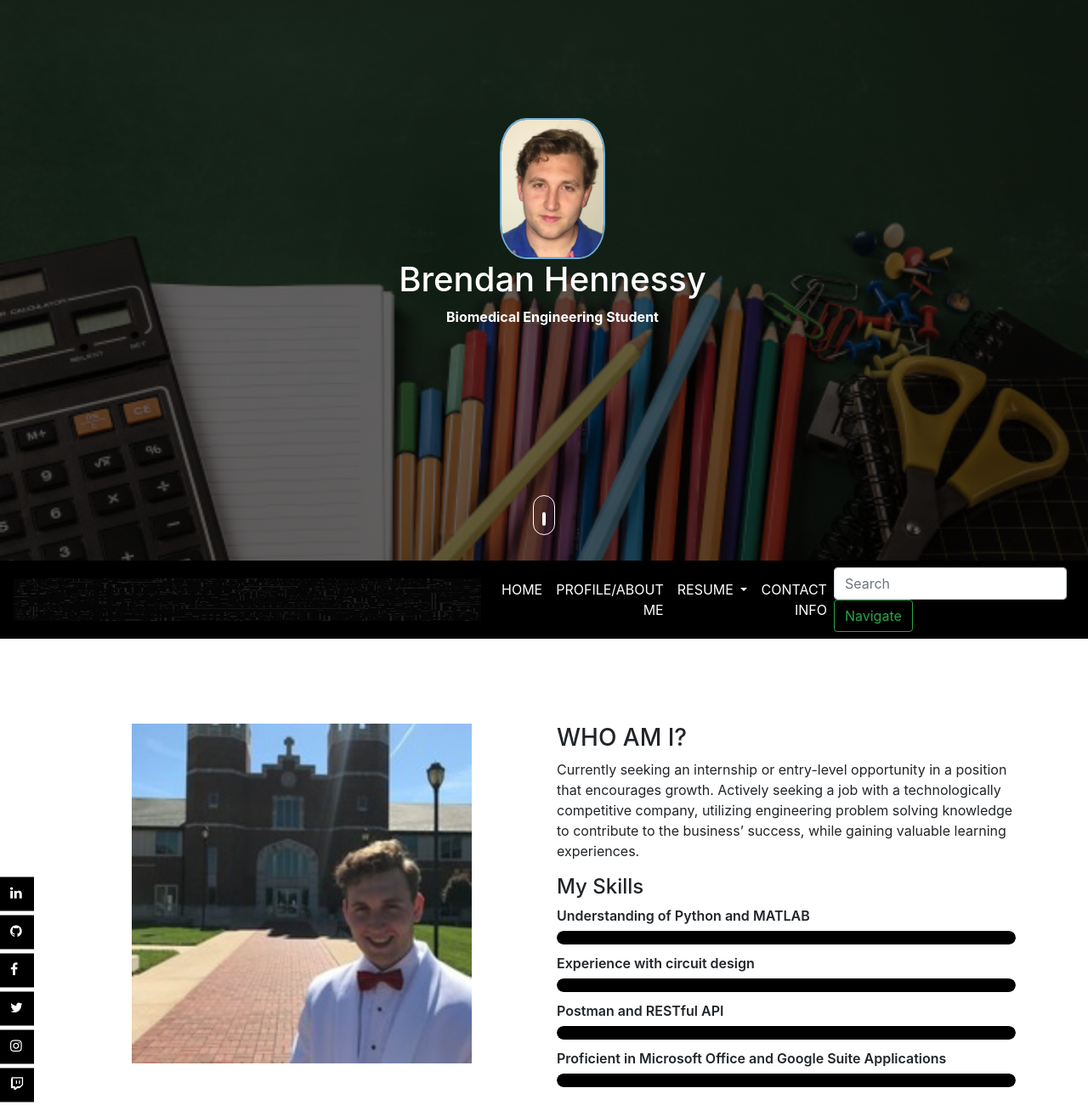
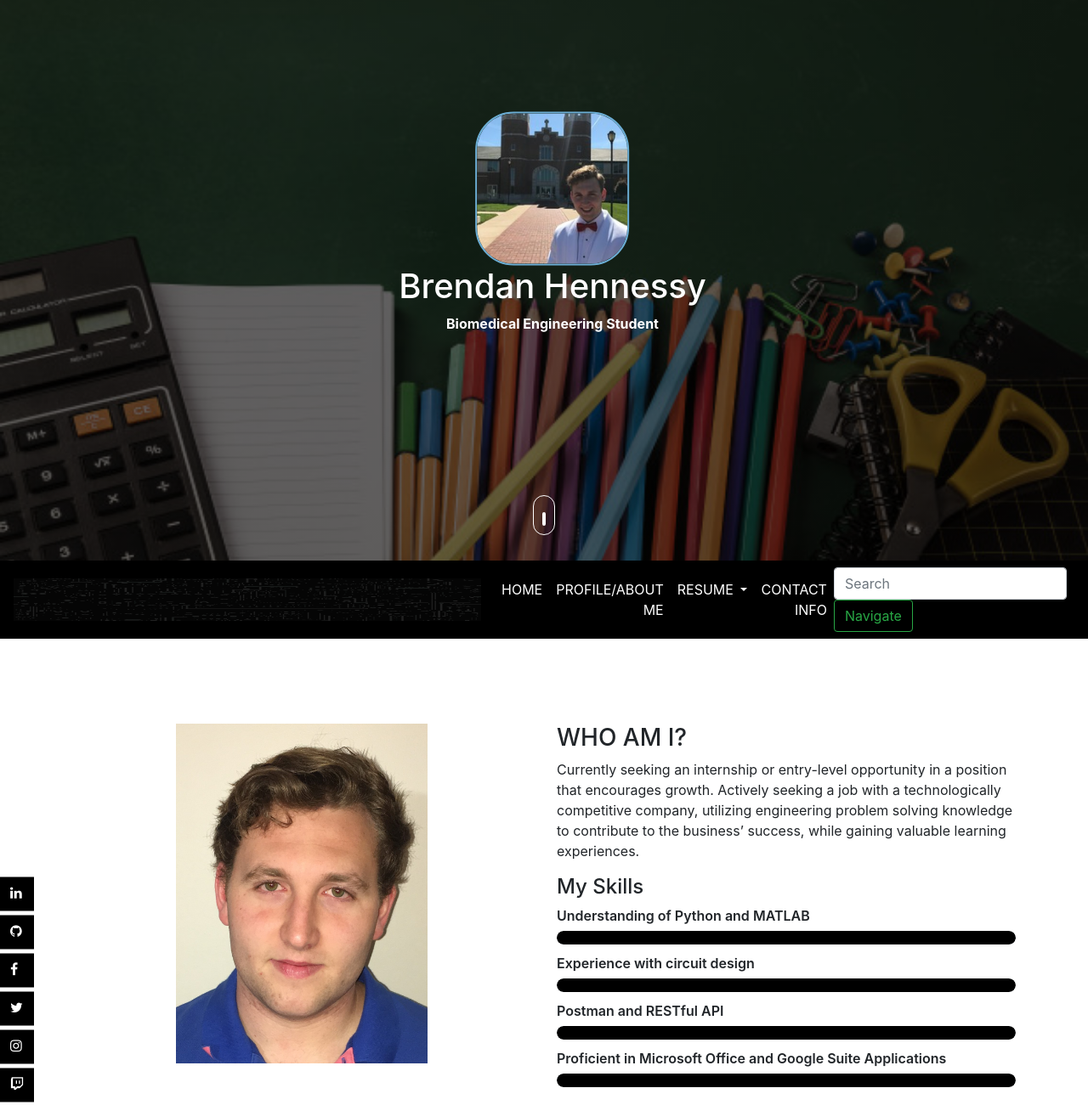
Before and after one commit to hennessb/hennessb.github.io, a plain HTML site: page index.html in a window 1280 px wide. Shown: the part 140-1441 px from the top of the page at 85% size. Drawn offline with nearby package versions, Linux system fonts and the light colour scheme.

Commit message:
Bug fixes

```diff
--- a/index.html
+++ b/index.html
@@ -16,7 +16,7 @@
 <section id="header">
 <div class="container text-center">
 <div class="user-box">
-<img src="img/HEAD1.jpg">
+<img src="img/headshot.jpg">
 <h1>Brendan Hennessy</h1>
 <p>Biomedical Engineering Student</p>
 </div>
@@ -94,7 +94,7 @@
 <div class="about container" id="about">
 <div class="row">
 <div class="col-md-6 text-center">
-<img src="img/headshot.jpg" class="profile-img">
+<img src="img/HEAD1.jpg" class="profile-img">
 </div>
 <div class="col-md-6">
 <h3>WHO AM I?</h3>
--- a/style.css
+++ b/style.css
@@ -23,7 +23,7 @@ body
 .user-box img
 {
     border-radius: 25%;
-    width: 20%;
+    width: 50%;
     border: 2px solid #6caed5;
     /*transform: rotate(90deg);*/
 }
```
